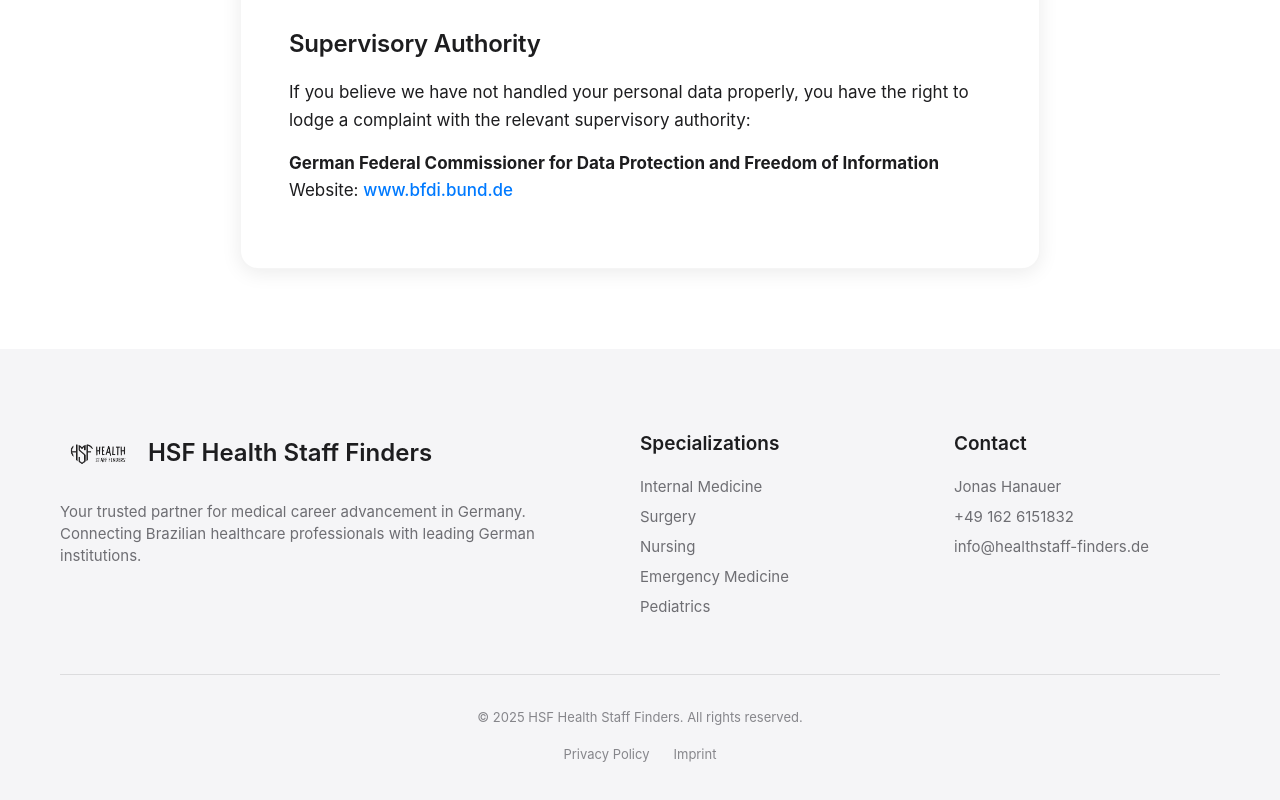
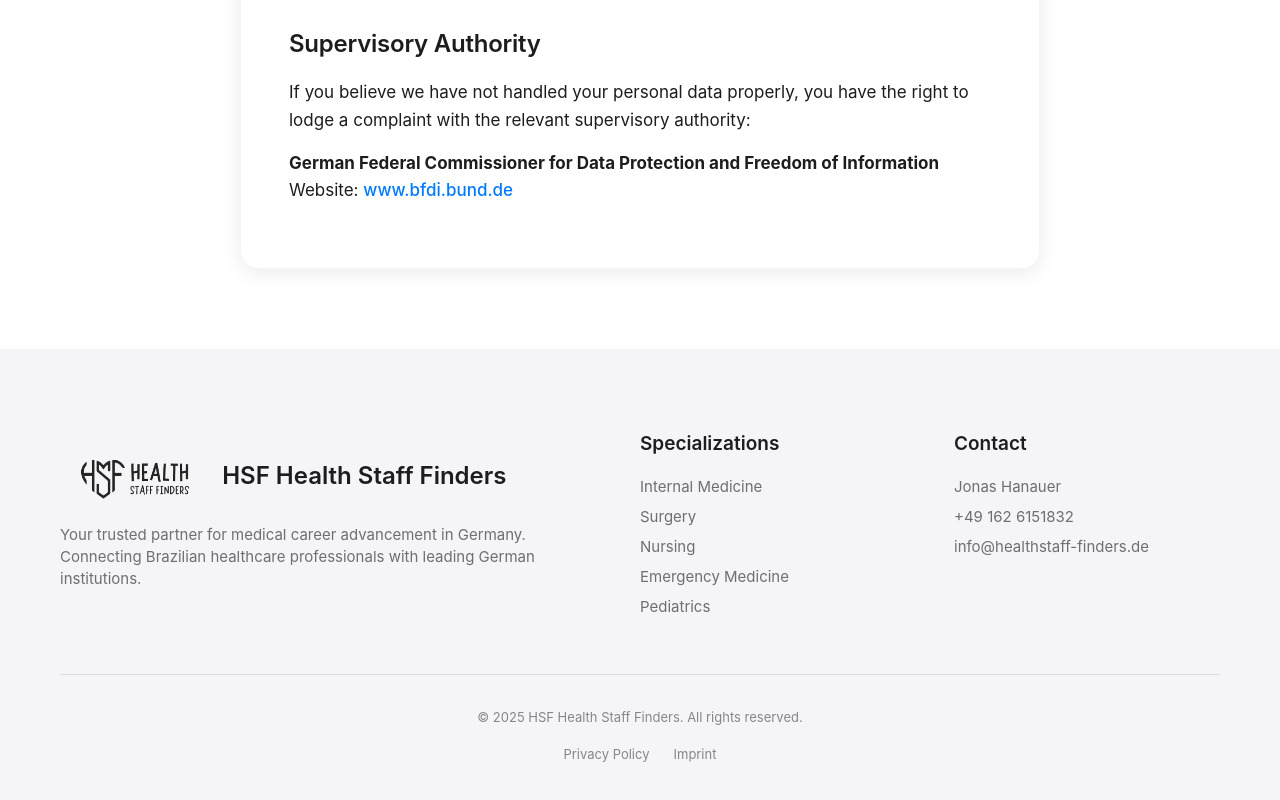
Before and after one commit to Unleashmarketing/hsf, a plain HTML site: page privacy.html in a window 1280 px wide. Shown: the part 10193-10993 px from the top of the page. Drawn offline with Linux system fonts and the light colour scheme.

Commit message:
Update privacy.html

```diff
--- a/privacy.html
+++ b/privacy.html
@@ -273,11 +273,10 @@
             display: flex;
             align-items: center;
             gap: 12px;
-            margin-bottom: 24px;
         }
 
         .footer-logo img {
-            height: 48px;
+            height: 95px;
             width: auto;
         }
 
```
